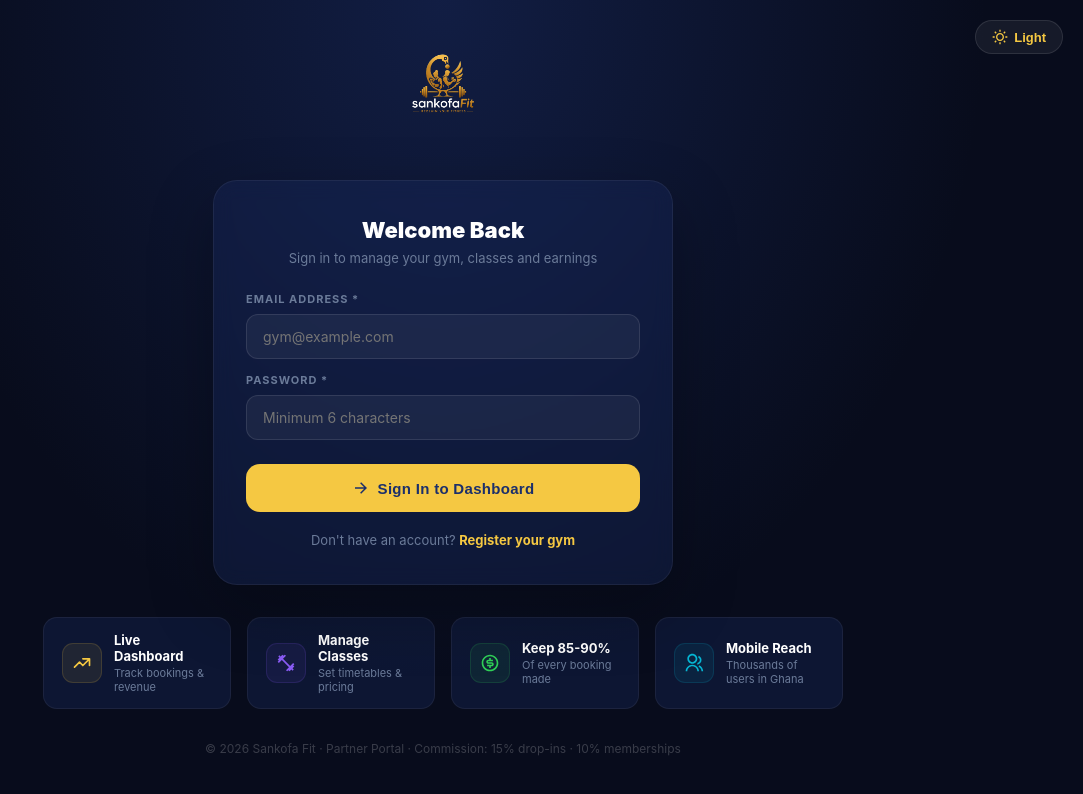
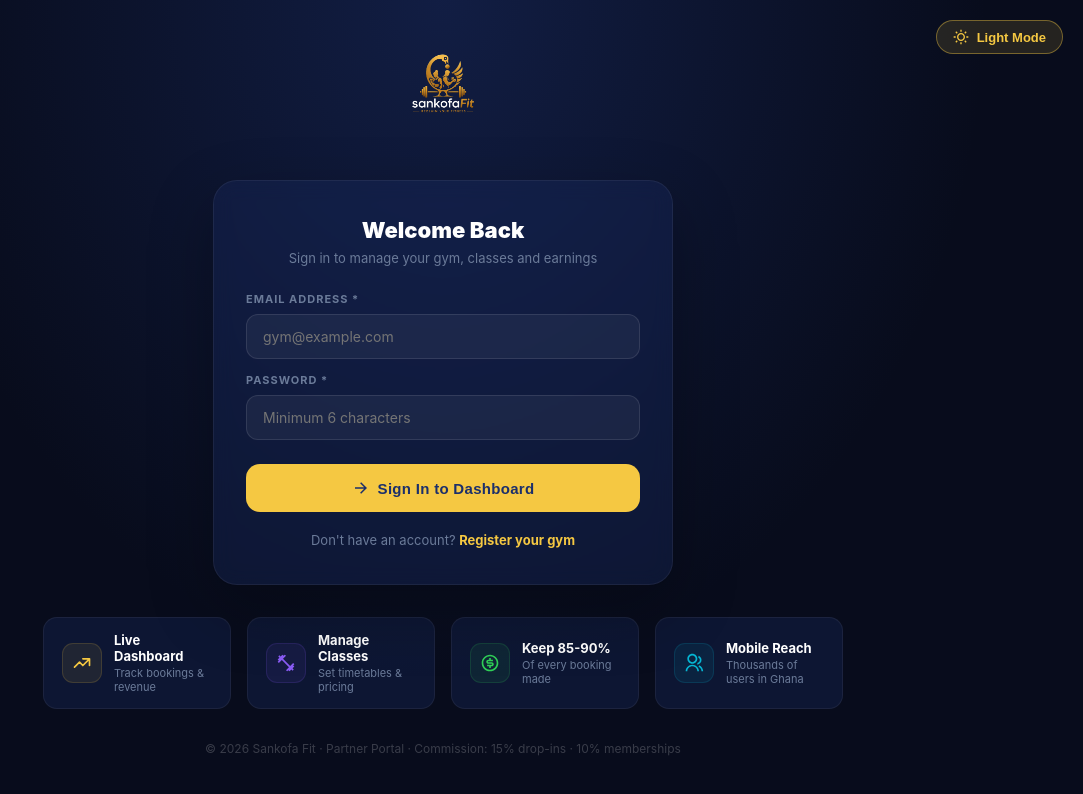
Before and after one commit to sankofafit/sankofa-gym-dashboard, a React (Create React App) app: page / in a window 1280 px wide. Shown: the top 794 px of the page, without its empty margins (197-1280 px from the left). Built offline with nearby package versions, Linux system fonts and the light colour scheme.

Commit message:
Fix theme toggle visibility

```diff
--- a/src/components/Header.js
+++ b/src/components/Header.js
@@ -118,31 +118,36 @@ export default function Header({ gym, session, onMenuToggle, isMobile }) {
           style={{
             display: 'flex',
             alignItems: 'center',
-            gap: 6,
-            backgroundColor:
-              theme === 'dark' ? 'rgba(255,255,255,0.06)' : 'rgba(27,47,107,0.08)',
-            border: `1px solid ${
-              theme === 'dark' ? 'rgba(255,255,255,0.1)' : 'rgba(27,47,107,0.15)'
-            }`,
+            gap: 8,
+            backgroundColor: theme === 'dark' ? 'rgba(245,200,66,0.12)' : '#1B2F6B',
+            border: `1.5px solid ${theme === 'dark' ? 'rgba(245,200,66,0.4)' : '#1B2F6B'}`,
             borderRadius: 50,
-            padding: '7px 14px',
+            padding: '8px 16px',
             cursor: 'pointer',
-            color: theme === 'dark' ? '#F5C842' : '#1B2F6B',
+            color: theme === 'dark' ? '#F5C842' : 'white',
             fontSize: 13,
-            fontWeight: 700,
+            fontWeight: 800,
+            letterSpacing: 0.3,
             transition: 'all 0.2s',
+            whiteSpace: 'nowrap',
             flexShrink: 0,
+          }}
+          onMouseEnter={(e) => {
+            e.currentTarget.style.opacity = '0.85';
+          }}
+          onMouseLeave={(e) => {
+            e.currentTarget.style.opacity = '1';
           }}
         >
           {theme === 'dark' ? (
             <>
               <RiSunLine size={16} />
-              {!isMobile && <span style={{ fontSize: 12 }}>Light</span>}
+              Light Mode
             </>
           ) : (
             <>
               <RiMoonLine size={16} />
-              {!isMobile && <span style={{ fontSize: 12 }}>Dark</span>}
+              Dark Mode
             </>
           )}
         </button>
--- a/src/pages/LoginPage.js
+++ b/src/pages/LoginPage.js
@@ -139,38 +139,39 @@ export default function LoginPage() {
         position: 'relative',
       }}
     >
-      <div style={{ position: 'absolute', top: 20, right: 20 }}>
       <button
         type="button"
         onClick={toggleTheme}
         style={{
-            backgroundColor:
-              theme === 'dark' ? 'rgba(255,255,255,0.06)' : 'rgba(27,47,107,0.08)',
-            border: `1px solid ${
-              theme === 'dark' ? 'rgba(255,255,255,0.1)' : 'rgba(27,47,107,0.15)'
-            }`,
+          position: 'absolute',
+          top: 20,
+          right: 20,
+          display: 'flex',
+          alignItems: 'center',
+          gap: 8,
+          backgroundColor: theme === 'dark' ? 'rgba(245,200,66,0.12)' : '#1B2F6B',
+          border: `1.5px solid ${theme === 'dark' ? 'rgba(245,200,66,0.4)' : '#1B2F6B'}`,
           borderRadius: 50,
           padding: '8px 16px',
           cursor: 'pointer',
-            color: theme === 'dark' ? '#F5C842' : '#1B2F6B',
+          color: theme === 'dark' ? '#F5C842' : 'white',
           fontSize: 13,
-            fontWeight: 700,
-            display: 'flex',
-            alignItems: 'center',
-            gap: 6,
+          fontWeight: 800,
+          transition: 'all 0.2s',
         }}
       >
         {theme === 'dark' ? (
           <>
-              <RiSunLine size={16} /> Light
+            <RiSunLine size={16} />
+            Light Mode
           </>
         ) : (
           <>
-              <RiMoonLine size={16} /> Dark
+            <RiMoonLine size={16} />
+            Dark Mode
           </>
         )}
       </button>
-      </div>
       <div
         style={{
           textAlign: 'center',
```
Lines whose indentation alone changed are shown as unchanged.
